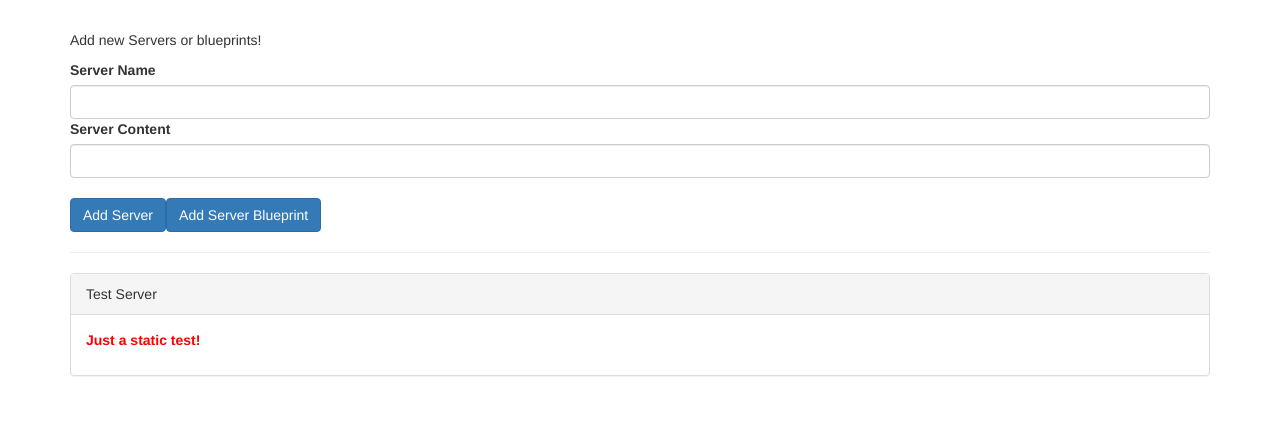
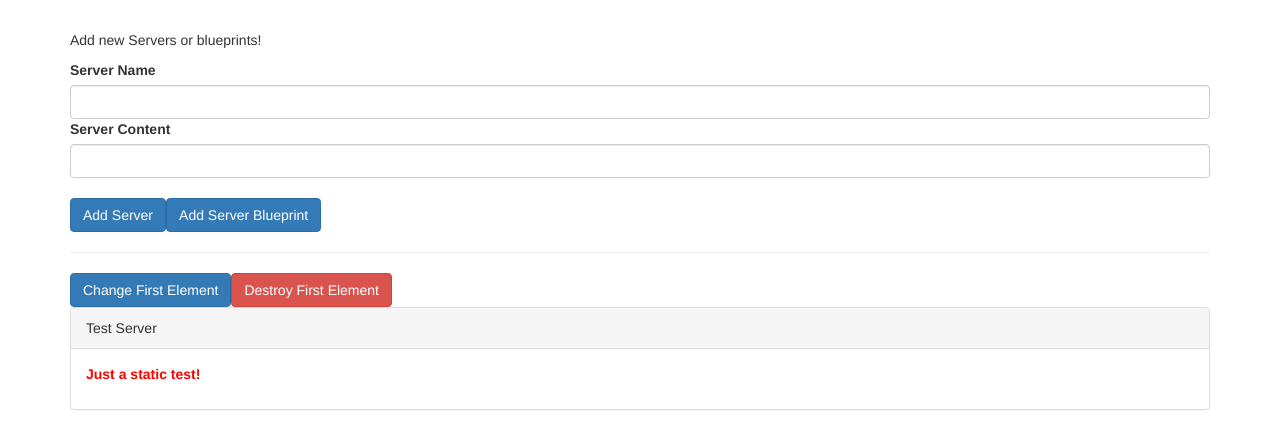
Before and after one commit to WillReichl/angular-databinding-ex, an Angular app: page / in a window 1280 px wide. Shown: the top 448 px of the page. Built offline with nearby package versions, Linux system fonts and the light colour scheme.

Commit message:
S5L73 - Lifecycle Hooks in Action

```diff
--- a/src/app/app.component.html
+++ b/src/app/app.component.html
@@ -3,7 +3,9 @@
   <hr>
   <div class="row">
     <div class="col-xs-12">
-      <app-server-element *ngFor="let serverElement of serverElements" [srvElement]="serverElement">
+      <button class="btn btn-primary" (click)="onChangeFirst()">Change First Element</button>
+      <button class="btn btn-danger" (click)="onDestroyFirst()">Destroy First Element</button>
+      <app-server-element *ngFor="let serverElement of serverElements" [srvElement]="serverElement" [name]="serverElement.name">
         <p>
           <strong *ngIf="serverElement.type === 'server'" style="color: red">{{ serverElement.content }}</strong>
           <em *ngIf="serverElement.type === 'blueprint'">{{ serverElement.content }}</em>
--- a/src/app/app.component.ts
+++ b/src/app/app.component.ts
@@ -6,9 +6,9 @@
   styleUrls: ['./app.component.css']
 })
 export class AppComponent {
-  serverElements = [{type: 'server', name: 'Test Server', content: 'Just a static test!'}];
+  serverElements = [{ type: 'server', name: 'Test Server', content: 'Just a static test!' }];
 
-  onServerAdded(serverData: {serverName: string, serverContent: string}) {
+  onServerAdded(serverData: { serverName: string, serverContent: string }) {
     this.serverElements.push({
       type: 'server',
       name: serverData.serverName,
@@ -16,11 +16,19 @@
     });
   }
 
-  onBlueprintAdded(blueprintData: {blueprintName: string, blueprintContent: string}) {
+  onBlueprintAdded(blueprintData: { blueprintName: string, blueprintContent: string }) {
     this.serverElements.push({
       type: 'blueprint',
       name: blueprintData.blueprintName,
       content: blueprintData.blueprintContent
     });
   }
+
+  onChangeFirst() {
+    this.serverElements[0].name = 'Changed!';
+  }
+
+  onDestroyFirst() {
+    this.serverElements.splice(0, 1);
+  }
 }
--- a/src/app/server-element/server-element.component.html
+++ b/src/app/server-element/server-element.component.html
@@ -1,5 +1,6 @@
 <div class="panel panel-default">
-  <div class="panel-heading">{{ element.name }}</div>
+  <!-- <div class="panel-heading">{{ element.name }}</div> -->
+  <div class="panel-heading">{{ name }}</div>
   <div class="panel-body">
     <!-- Example of using ng-content, which is actually a directive even though it looks like an element -->
     <!-- Example use case--let's say you had a reusable widget with some complicated HTML you wanted to project into multiple tabs -->
--- a/src/app/server-element/server-element.component.ts
+++ b/src/app/server-element/server-element.component.ts
@@ -1,4 +1,7 @@
-import { Component, OnInit, Input, ViewEncapsulation } from '@angular/core';
+import {
+  Component, OnInit, Input, ViewEncapsulation, OnChanges, SimpleChanges, DoCheck,
+  AfterContentInit, AfterContentChecked, AfterViewInit, AfterViewChecked, OnDestroy
+} from '@angular/core';
 
 @Component({
   selector: 'app-server-element',
@@ -6,13 +9,47 @@
   styleUrls: ['./server-element.component.css'],
   encapsulation: ViewEncapsulation.Emulated
 })
-export class ServerElementComponent implements OnInit {
+export class ServerElementComponent implements OnInit, OnChanges, DoCheck,
+  AfterContentInit, AfterContentChecked, AfterViewInit, AfterViewChecked, OnDestroy {
   // tslint:disable-next-line:no-input-rename
-  @Input('srvElement') element: {type: string, name: string, content: string};
+  @Input('srvElement') element: { type: string, name: string, content: string };
+  @Input() name: string;
 
-  constructor() { }
+  constructor() {
+    console.log('constructor called!');
+  }
+
+  ngOnChanges(changes: SimpleChanges) {
+    console.log('ngOnChanges called!');
+    console.log(changes);
+  }
 
   ngOnInit() {
+    console.log('ngOnInit called!');
+  }
+
+  ngDoCheck() {
+    console.log('ngDoCheck called!');
+  }
+
+  ngAfterContentInit() {
+    console.log('ngAfterContentInit called!');
+  }
+
+  ngAfterContentChecked() {
+    console.log('ngAfterContentChecked called!');
+  }
+
+  ngAfterViewInit() {
+    console.log('ngAfterViewInit called!');
+  }
+
+  ngAfterViewChecked() {
+    console.log('ngAfterViewChecked called!');
+  }
+
+  ngOnDestroy() {
+    console.log('ngOnDestroy called!');
   }
 
 }
```
